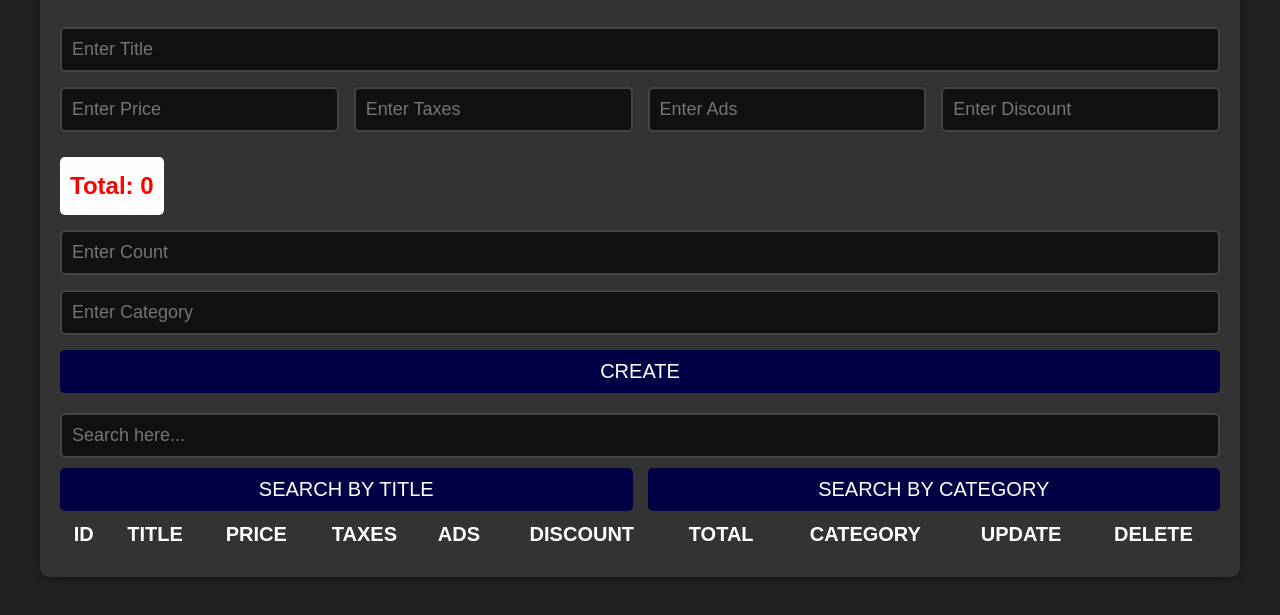
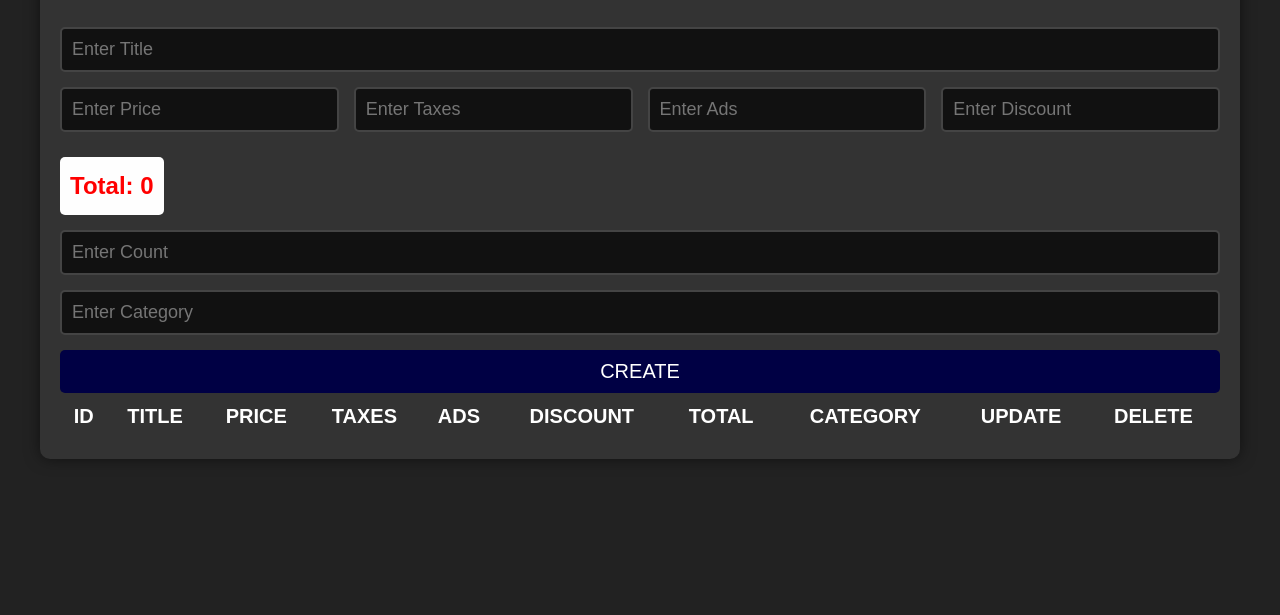
Before and after one commit to Ahmedezz570/CRUD, a plain HTML site: page index.html in a window 1280 px wide. Shown: the part 149-764 px from the top of the page. Drawn offline with Linux system fonts and the light colour scheme.

Commit message:
Edit Some Thing

```diff
--- a/index.html
+++ b/index.html
@@ -30,13 +30,13 @@
             <button id="submit">Create</button>
         </div>
         <div class="outputs">
-            <div class="searchBlock">
+            <!-- <div class="searchBlock">
                 <input type="text" id="search" placeholder="Search here..." />
                 <div class="btnSearch">
                     <button id="searchTitle">Search By Title</button>
                     <button id="searchCategory">Search By Category</button>
                 </div>
-            </div>
+            </div> -->
             <table>
                 <tr>
                     <th>id</th>
```
